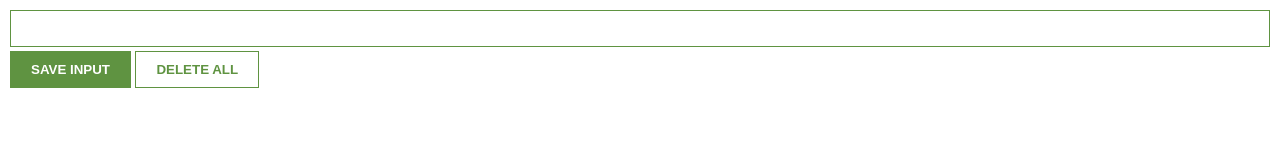
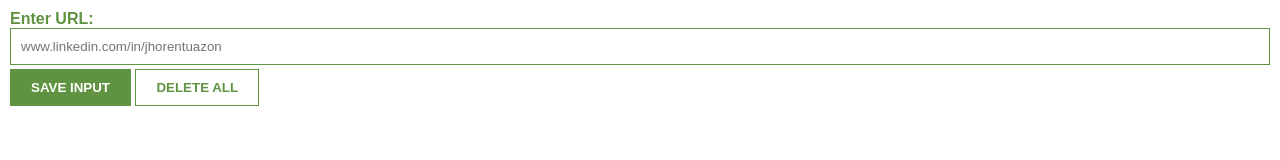
Before and after one commit to weimodein/leads-tracker-app, a browser extension: page index.html in a window 1280 px wide. Drawn offline with Linux system fonts and the light colour scheme; no server answers.

Commit message:
Add label for input field to improve accessibility and user guidance

```diff
--- a/index.css
+++ b/index.css
@@ -3,6 +3,11 @@ body {
   padding: 10px;
   font-family: Arial, Helvetica, sans-serif;
   min-width: 400px;
+}
+
+label {
+  color: #5f9341;
+  font-weight: 900;
 }
 
 input {
--- a/index.html
+++ b/index.html
@@ -3,7 +3,12 @@
     <link rel="stylesheet" href="index.css" />
   </head>
   <body>
-    <input type="text" id="input-el" />
+    <label for="input-el">Enter URL:</label>
+    <input
+      type="text"
+      id="input-el"
+      placeholder="www.linkedin.com/in/jhorentuazon"
+    />
     <button id="input-btn">SAVE INPUT</button>
     <button id="delete-btn">DELETE ALL</button>
     <ul id="ul-el"></ul>
```
